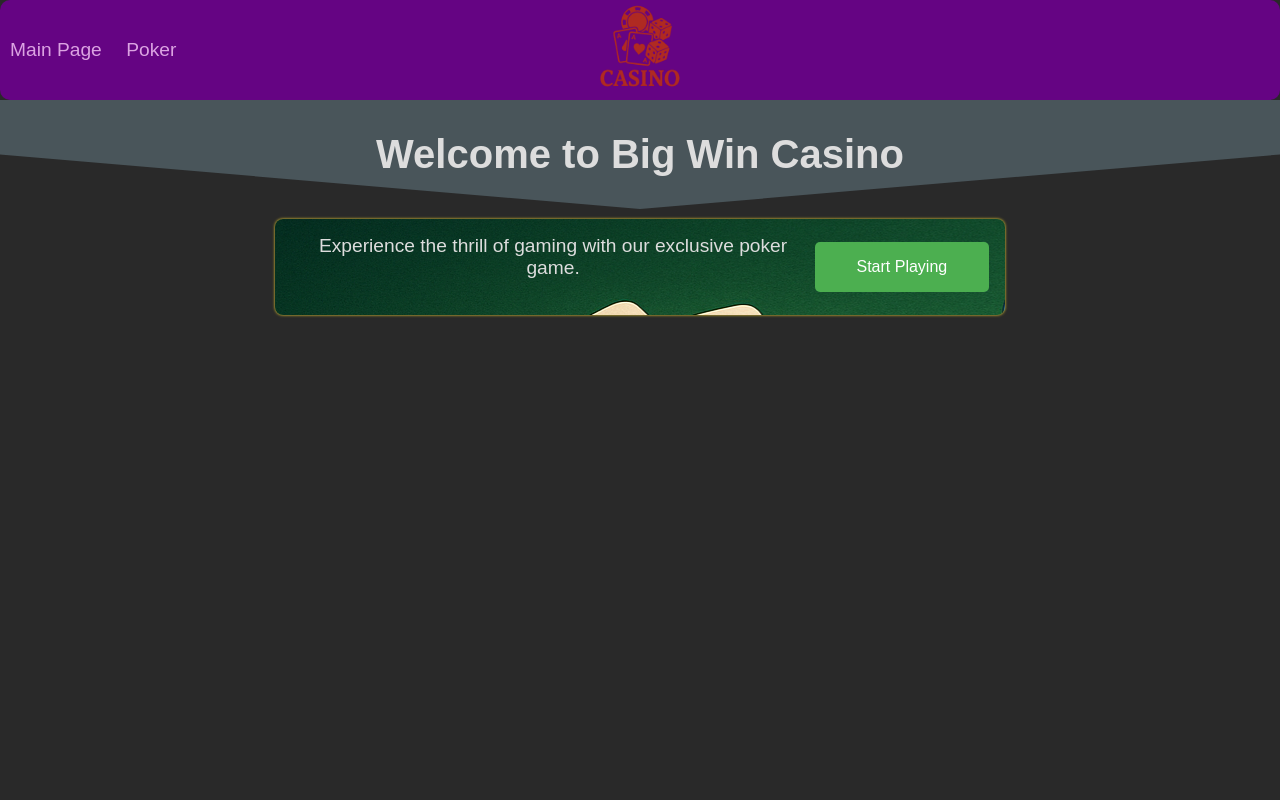
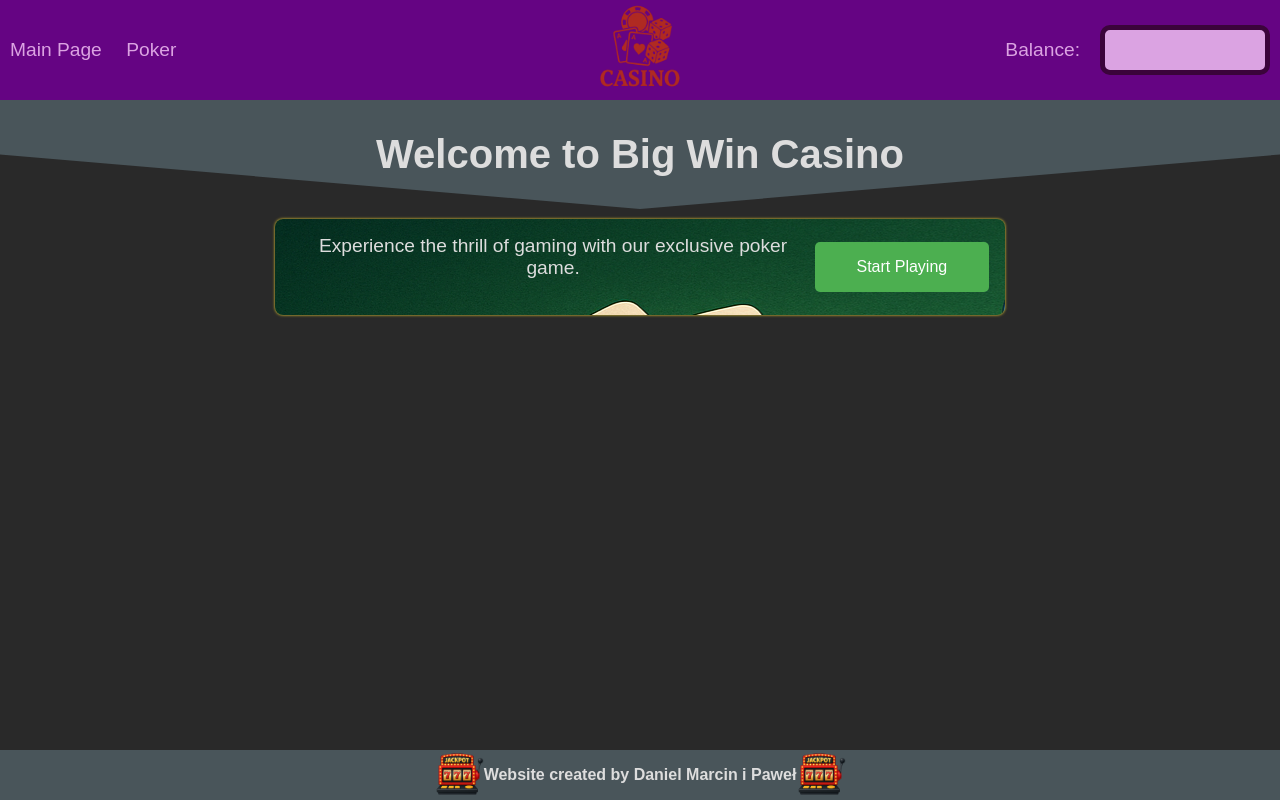
Before and after one commit to marcino10/casino_online, a PHP site: page / in a window 1280 px wide. Run offline with PHP 8.4, Linux system fonts and the light colour scheme; style sheets or scripts are compiled from the project's sources.

Commit message:
add footer, balance nav

```diff
--- /dev/null
+++ b/css/colors.css
@@ -0,0 +1 @@
+/*# sourceMappingURL=colors.css.map */
--- /dev/null
+++ b/src/components/footer.php
@@ -0,0 +1,5 @@
+<div class='footer'>
+    <img src="../img/footer_image.png" alt="" class='footer_image'>
+    <p class='footer_text'>Website created by Daniel Marcin i Paweł</p>
+    <img src="../img/footer_image.png" alt="" class='footer_image'>
+</div>
--- a/src/components/nav.php
+++ b/src/components/nav.php
@@ -1,7 +1,11 @@
 <div class='nav'>
     <div class='nav_links'>
-    <a href="" class='nav_link'>Main Page</a>
-    <a href="" class='nav_link'>Poker</a>
+        <a href="" class='nav_link'>Main Page</a>
+        <a href="" class='nav_link'>Poker</a>
     </div>
     <img src="../img/logo.png" alt="" class='logo'>
+    <div class='balance_container'>
+        <p class='balance_title'>Balance:</p>
+        <div class='balance'></div>
+    </div>
 </div>
--- a/src/index.php
+++ b/src/index.php
@@ -21,6 +21,6 @@
             </div>
         </section>
     </main>
-
+    <?php require_once('components/footer.php')?>
 </body>
 </html>
--- a/src/scss/components/footer.scss
+++ b/src/scss/components/footer.scss
@@ -0,0 +1,21 @@
+@use '../variables/colors' as *;
+@use '../variables/mixin' as *;
+
+.footer{
+    display: flex;
+    justify-content: center;
+    align-items: center;
+    position: fixed;
+    bottom: 0;
+    left: 0;
+    height: 50px;
+    width: 100%;
+    background-color:$background-color_footer;
+    color: $text-color;
+    font-weight: bold;
+}
+
+.footer_image{
+    height: 50px;
+    width: 50px;
+}
--- a/src/scss/components/nav.scss
+++ b/src/scss/components/nav.scss
@@ -4,11 +4,10 @@
 .nav {
 	display: flex;
 	align-items: center;
-	justify-content: flex-start;
+	justify-content: space-between;
 	width: 100%;
 	height: 100px;
 	background-color: $nav_color;
-	border-radius: 10px;
 	position: relative;
 }
 
@@ -27,9 +26,33 @@
 	padding: 10px;
 	color: $link_color;
 	text-decoration: none;
+
 }
 
 .nav_link:hover{
     color: rgb(241, 32, 137);
     transition: 0.2s;
 }
+
+.balance_container{
+    display: flex;
+    align-items: center;
+    gap: 10px;
+    padding: 10px;
+}
+
+.balance{
+    border-radius: 10px;
+    height: 50px;
+    width: 170px;
+    background-color: $link_color;
+    border: 5px solid #3b043b;
+}
+
+.balance_title{
+    font-family: Arial, Helvetica, sans-serif;
+	font-size: larger;
+	padding: 10px;
+	color: $link_color;
+	text-decoration: none;
+}
--- a/src/scss/index.scss
+++ b/src/scss/index.scss
@@ -1,9 +1,10 @@
 @use 'components/nav';
+@use 'components/footer';
 
 // Base styles
 $font-stack: 'Arial', sans-serif;
-$primary-color: #4CAF50;
-$secondary-color: #FFC107;
+$primary-color: #4caf50;
+$secondary-color: #ffc107;
 $background-color: #292929;
 $text-color: #ddd;
 
@@ -13,7 +14,7 @@ $text-color: #ddd;
 	align-items: center;
 }
 
-*{
+* {
 	margin: 0;
 	padding: 0;
 	box-sizing: border-box;
@@ -24,7 +25,6 @@ body {
 	background-color: $background-color;
 	color: $text-color;
 }
-
 
 main {
 	padding: 0;
@@ -41,18 +41,18 @@ main {
 	margin-bottom: 10px;
 	width: 100%;
 	padding: 2rem;
-  background-color: #49555A;
-  clip-path: polygon(0 0, 100% 0%,100% 50%, 50% 100%, 0 50%);
+	background-color: #49555a;
+	clip-path: polygon(0 0, 100% 0%, 100% 50%, 50% 100%, 0 50%);
 }
 
 .inventory {
 	@include center;
 	flex-direction: row;
-  background-color: #2B0849;
+	background-color: #2b0849;
 	padding: 1rem;
-  border-radius: .5rem;
-  box-shadow: 0 0 3px #FFDD33;
-  background-image: url("/img/poker_banner.png");
+	border-radius: 0.5rem;
+	box-shadow: 0 0 3px #ffdd33;
+	background-image: url('/img/poker_banner.png');
 }
 
 .subtitle {
@@ -76,12 +76,12 @@ main {
 @keyframes button {
 	from {
 		scale: 1;
-    background-color: #4CAF50;
+		background-color: #4caf50;
 		box-shadow: 0 0 5px #000;
 	}
 	to {
 		scale: 1.08;
 		box-shadow: 0 0 10px #000;
-    background-color: #4AAB4D;
+		background-color: #4aab4d;
 	}
 }
--- a/src/scss/variables/colors.scss
+++ b/src/scss/variables/colors.scss
@@ -1,2 +1,4 @@
 $nav_color:#650483;
 $link_color:#dba3e2;
+$text-color: #ddd;
+$background-color_footer:#49555a
```
Also changed, not shown: css/footer.css (added, +18 -0 lines), css/index.css (added, +137 -0 lines), css/nav.css (added, +54 -0 lines), src/img/footer_image.png (added), 4 other files. Lines whose indentation alone changed are shown as unchanged.
